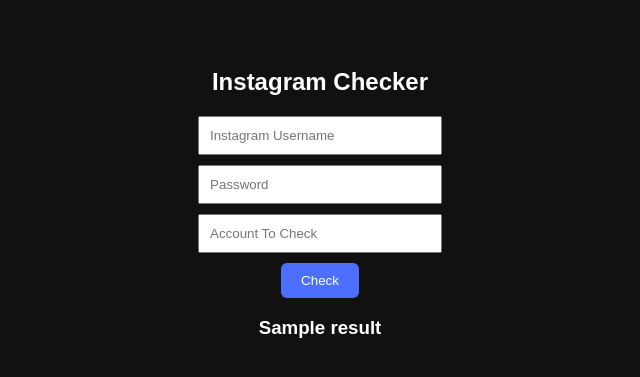
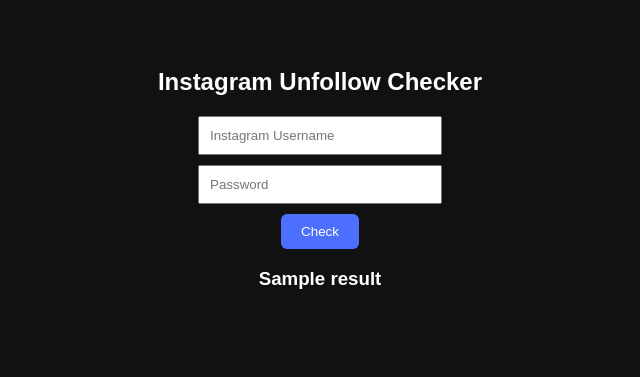
Before and after one commit to jacksonsalter/instagram-checker, a Flask app: template templates/index.html in a window 1280 px wide. Shown: the top 377 px of the page, without its empty margins (320-960 px from the left). Run offline with Flask 3, Linux system fonts and the light colour scheme; the template is opened without the code that fills it: most values are stand-ins (such as "Sample title", 1, 10 or a date in 2020).

Commit message:
Update index.html

```diff
--- a/templates/index.html
+++ b/templates/index.html
@@ -2,7 +2,7 @@
 <html>
 <head>
 
-<title>Instagram Checker</title>
+<title>Unfollow Checker</title>
 
 <style>
 
@@ -35,7 +35,7 @@
 
 <body>
 
-<h2>Instagram Checker</h2>
+<h2>Instagram Unfollow Checker</h2>
 
 <form method="POST">
 
@@ -43,13 +43,11 @@
 
 <input name="password" type="password" placeholder="Password" required>
 
-<input name="target" placeholder="Account To Check" required>
-
 <button type="submit">Check</button>
 
 </form>
 
-<h3>{{ result }}</h3>
+<h3 style="white-space:pre-line;">{{ result }}</h3>
 
 </body>
 </html>
```
